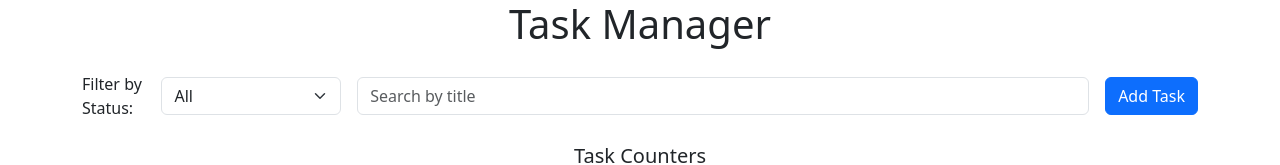
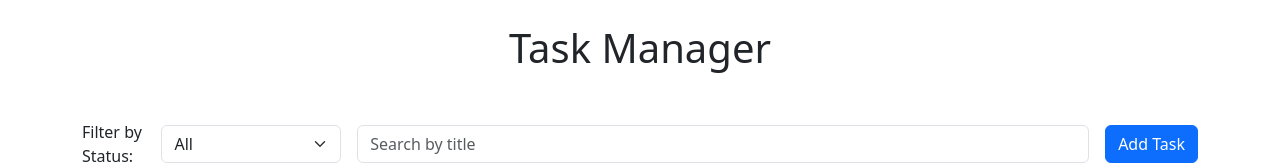
Before and after one commit to Malaya47/Task_Manager_FlowLaunch, a React (Vite) app: page / in a window 1280 px wide. Shown: the top 165 px of the page. Built offline with nearby package versions, Linux system fonts and the light colour scheme; no server answers.

Commit message:
update: added padding

```diff
--- a/src/App.jsx
+++ b/src/App.jsx
@@ -291,7 +291,7 @@
   return (
     <>
       <div>
-        <h1 className="text-center">Task Manager</h1>
+        <h1 className="text-center py-4">Task Manager</h1>
         <Table />
       </div>
     </>
```
